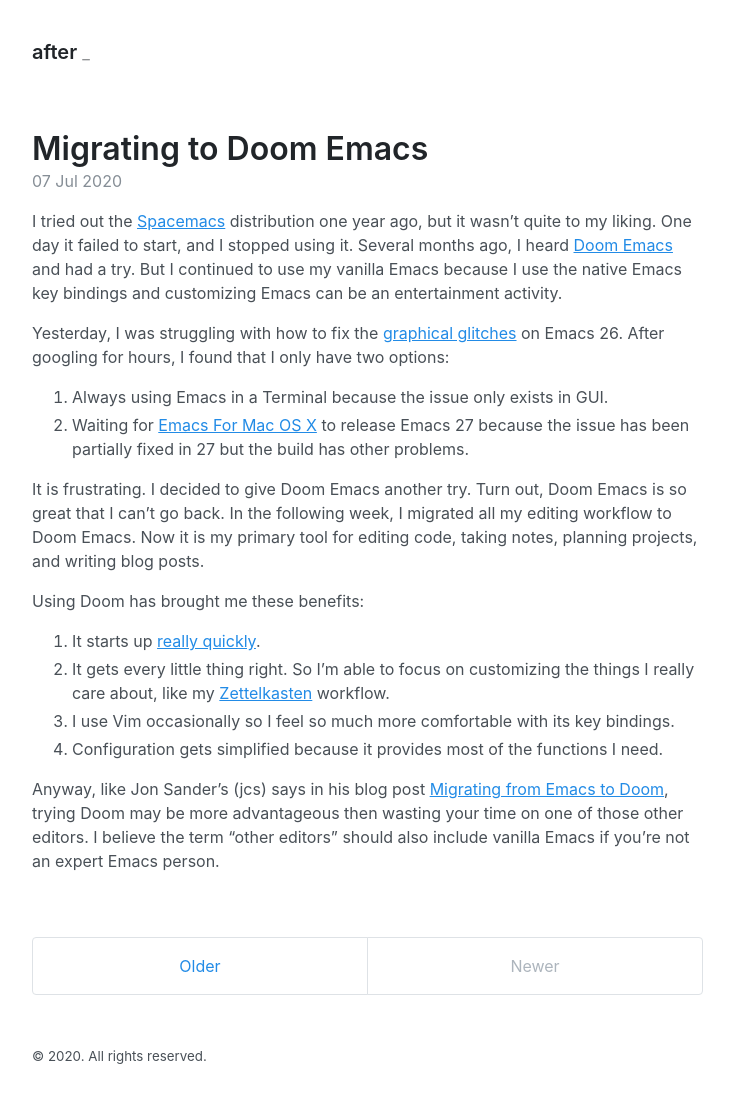
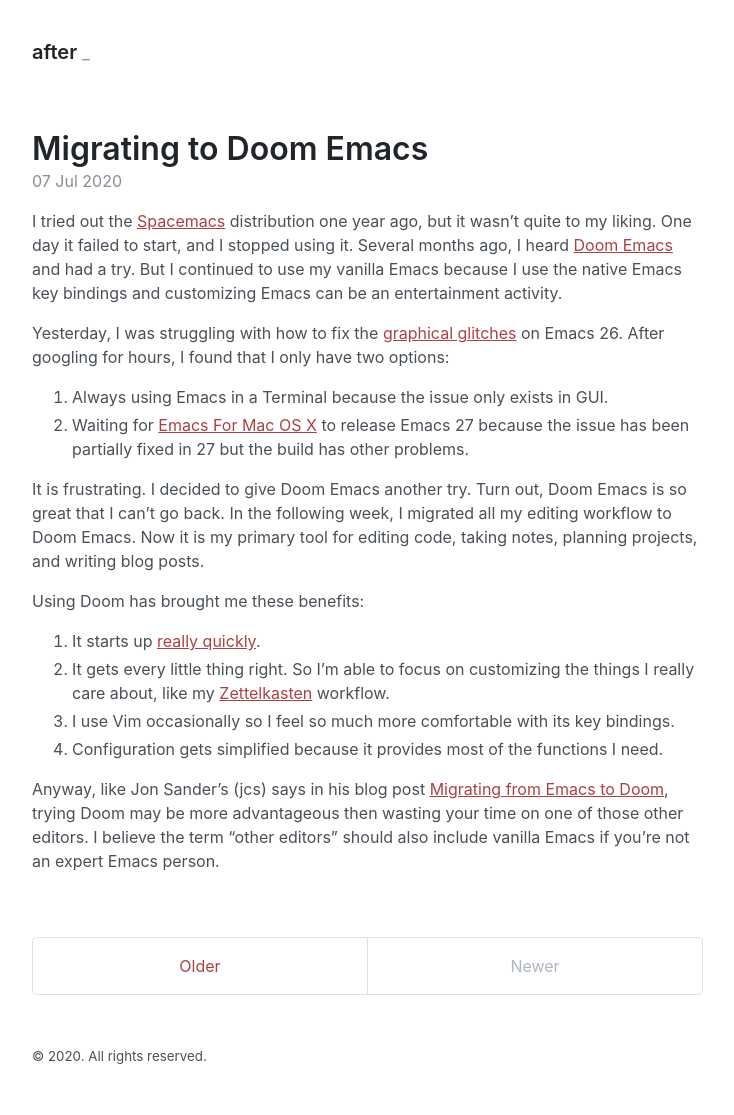
Before and after one commit to yaodong/blog, a Jekyll site: the page built from index.html, in a window 1280 px wide. Shown: the whole page, without its empty margins (272-1006 px from the left). Built offline with Jekyll 4.4.1, drawn with Linux system fonts in a browser that asks for light colours; the list of posts is cut into pages by our own code.

Commit message:
update link color

```diff
--- a/_sass/_variables.scss
+++ b/_sass/_variables.scss
@@ -26,21 +26,24 @@
   --blue-400: #4dabf7;
   --yellow-100: #fff3bf;
 
-  --body-font: -apple-system, BlinkMacSystemFont, "Segoe UI", Roboto, "Helvetica Neue", Arial, "Noto Sans", sans-serif, "Apple Color Emoji", "Segoe UI Emoji", "Segoe UI Symbol", "Noto Color Emoji";
+  --body-font: -apple-system, BlinkMacSystemFont, "Segoe UI", Roboto,
+    "Helvetica Neue", Arial, "Noto Sans", sans-serif, "Apple Color Emoji",
+    "Segoe UI Emoji", "Segoe UI Symbol", "Noto Color Emoji";
   --body-font-size: 16px;
   --body-line-height: 1.5;
   --body-color: var(--gray-700);
   --body-bg: #fff;
 
-  --link-color: var(--blue);
-  --link-hover-color: #1c7ed6;
+  --link-color: #ac4142;
+  --link-hover-color: #ac4142;
 
   --heading-color: var(--gray-900);
 
   --border-color: var(--gray-300);
-  --border-radius: .25rem;
+  --border-radius: 0.25rem;
 
-  --code-font: SFMono-Regular, Menlo, Monaco, Consolas, "Liberation Mono", "Courier New", monospace;
+  --code-font: SFMono-Regular, Menlo, Monaco, Consolas, "Liberation Mono",
+    "Courier New", monospace;
   --code-color: var(--grape);
   --code-bg: var(--gray-000);
 
@@ -59,7 +62,7 @@
     --link-color: var(--blue-300);
     --link-hover-color: var(--blue-400);
 
-    --border-color: rgba(255,255,255,.15);
+    --border-color: rgba(255, 255, 255, 0.15);
 
     --code-bg: var(--gray-900);
   }
```
